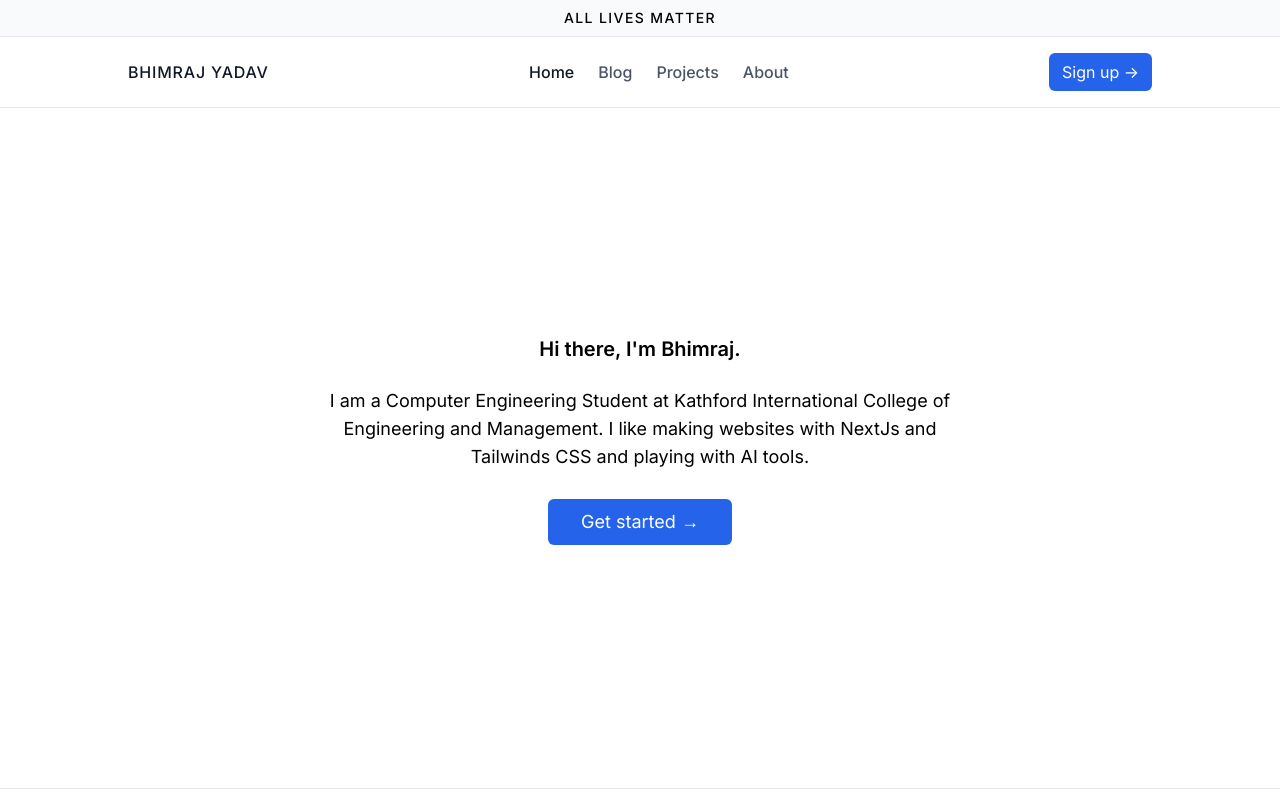
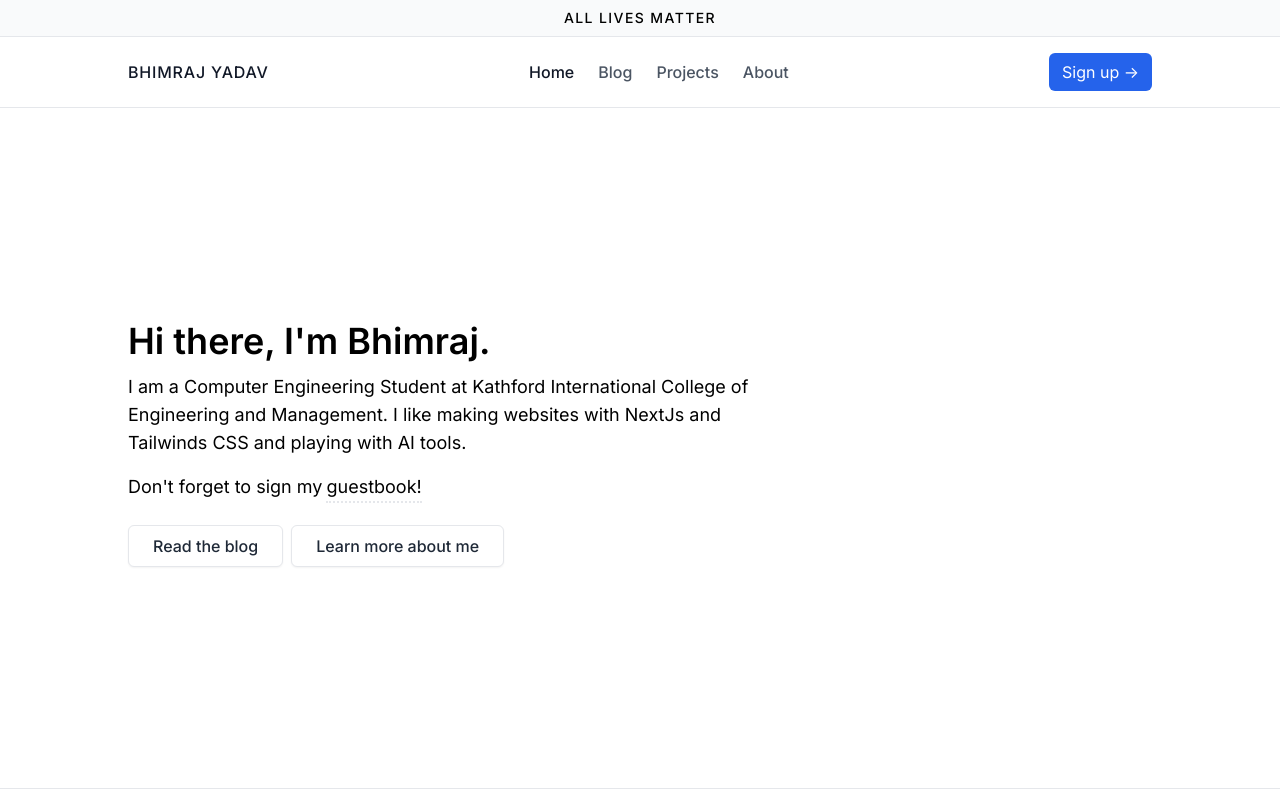
Before and after one commit to bhimrazy/bhimraj.com.np, a Next.js app: page / in a window 1280 px wide. Shown: the top 800 px of the page. Built offline with nearby package versions, Linux system fonts and the light colour scheme.

Commit message:
Hero section updated.

```diff
--- a/src/pages/index.tsx
+++ b/src/pages/index.tsx
@@ -1,28 +1,37 @@
+import { ReactChild, ReactFragment, ReactPortal, Key } from 'react'
 import Layout from 'src/components/layout'
 
 export default function Home() {
-  const hero_content: { [key: string]: string } = {
+  const hero_content: { [key: string]: any } = {
     greetings: "Hi there, I'm Bhimraj.",
     // heading: "The Future CEO of \n Google.",
     description: "I am a Computer Engineering Student at Kathford \
                   International College of Engineering and Management. \
                   I like making websites with NextJs and Tailwind\s CSS and \
                   playing with AI tools.\
-                  "
+                  ",
+    cta: "Don't forget to sign my",
+    cta_d: "guestbook!",
+    buttons: [{ title: "Read the blog" }, { title: "Learn more about me" }]
   }
   return (
     <Layout>
       <main className="flex flex-col px-4 xl:px-0 w-full max-w-5xl mx-auto">
-        <section className="flex flex-col justify-center text-center space-y-3 items-center h-[85vh]">
-          <span className='text-lg md:text-xl font-semibold'>{hero_content?.greetings}</span>
-          <h1 className="text-4xl md:text-6xl lg:text-8xl font-extrabold">{hero_content?.heading}</h1>
-          <p className=" max-w-2xl md:text-lg mx-auto">
+        <section className="flex flex-col justify-center text-left space-y-3 h-[85vh]">
+          <span className='text-xl md:text-4xl font-semibold'>{hero_content?.greetings}</span>
+          {/* <h1 className="text-4xl md:text-6xl lg:text-8xl font-extrabold">{hero_content?.heading}</h1> */}
+          <p className=" max-w-2xl md:text-lg">
             {hero_content?.description}
           </p>
-          <div className='justify-center py-4'>
-            <button className="bg-blue-600 text-white text-lg px-8 py-2 rounded-md hover:bg-white border border-opacity-0 hover:border-opacity-100 hover:text-blue-700 border-blue-600">
-              Get started →
-            </button>
+          <p className="py-1 md:text-lg space-x-1"><span>{hero_content?.cta}</span><span className="border-b-2 py-1 border-gray-200 hover:border-gray-300 hover:text-indigo-600 border-dotted cursor-pointer transition-all">{hero_content?.cta_d}</span></p>
+          <div className='justify-center py-2 space-x-2'>
+            {
+              hero_content?.buttons.map((button: { title: string }, idx: Key) => (
+                <button key={idx} className="bg-white text-gray-800 text-base font-medium px-6 py-2 rounded-md shadow-sm hover:shadow-md border transition-all">
+                  {button?.title}
+                </button>
+              ))
+            }
           </div>
         </section>
       </main>
```
